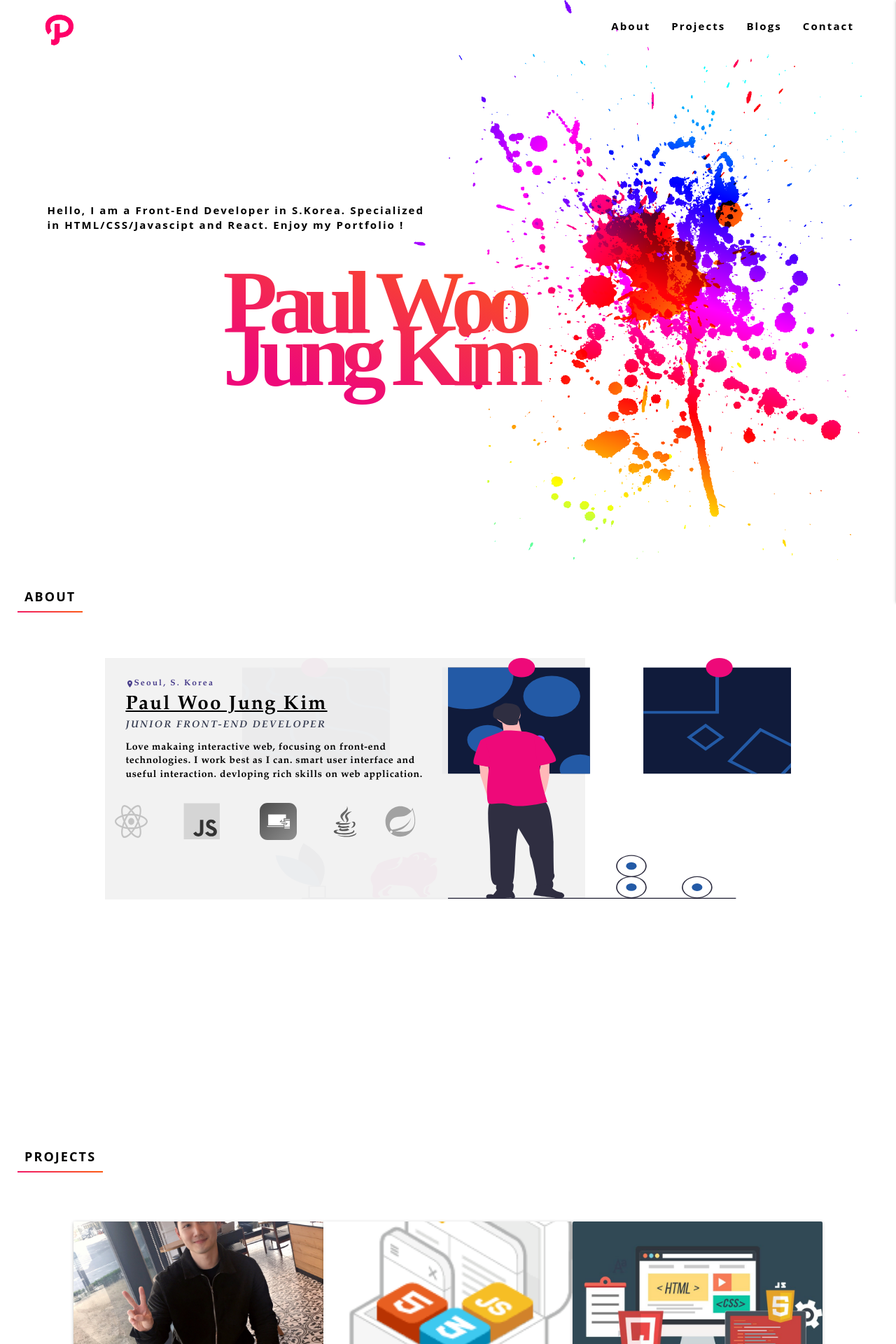
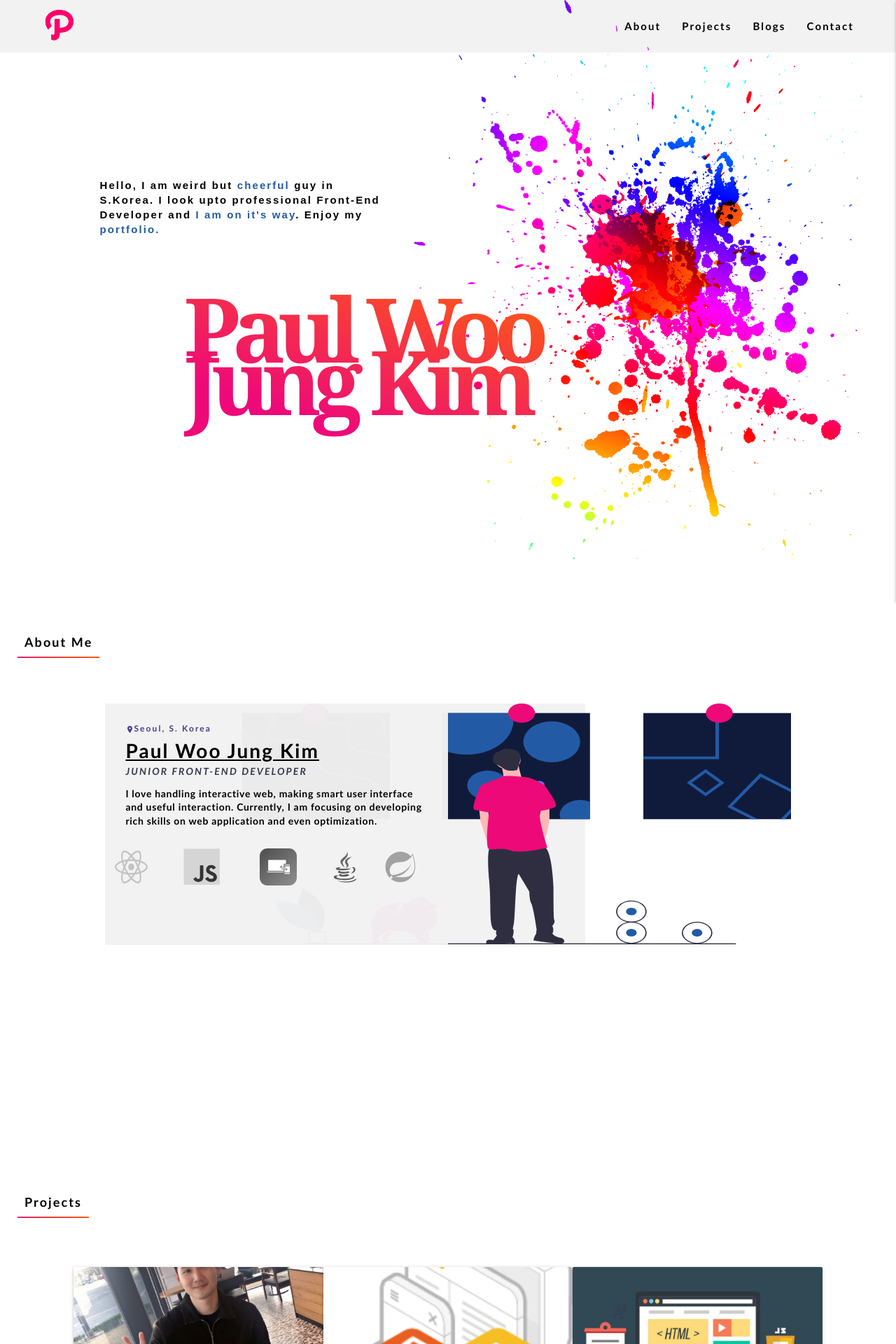
Before and after one commit to wj2kim/pilates-website, a React (Create React App) app: page / in a window 1280 px wide. Shown: the top 1920 px of the page at 70% size. Built offline with nearby package versions, Linux system fonts and the light colour scheme.

Commit message:
working on text WIP

```diff
--- a/src/App.js
+++ b/src/App.js
@@ -1,14 +1,42 @@
-import React from 'react';
+import React, { useState, useRef, useEffect } from 'react';
 import PageHeader from './pages/PageHeader';
 import PageBody from './pages/PageBody';
 import PageFooter from './pages/PageFooter';
 import './App.scss';
 
 function App() {
+  const [scrollTop, setScrollTop] = useState(0);
+  const convasEl = useRef();
+
+  const scrollEvent = () => {
+    const scrollY = window.scrollY;
+    console.log('here');
+    if (convasEl.current) {
+      const scroll = convasEl.current.scrollTop;
+      console.log(`scrollEvent, ${scrollY} , ${scrollTop}`);
+      setScrollTop(scroll);
+      console.log(convasEl.current.clientHeight);
+    }
+  };
+
+  // useEffect(() => {
+  //   if (convasEl.current) {
+  //     const convas = convasEl.current;
+  //     if (convas.scrollTop === 200) {
+  //       console.log('test1');
+  //     }
+  //   }
+  // });
+
   return (
     <div className="App">
       <div id="canvas-wrapper">
-        <div id="canvas">
+        <div
+          id="canvas"
+          ref={convasEl}
+          onScroll={scrollEvent}
+          style={{ overflowY: 'auto' }}
+        >
           <div id="page-header-wrapper">
             <PageHeader />
           </div>
--- a/src/App.scss
+++ b/src/App.scss
@@ -1,11 +1,12 @@
-// .canvas {
-//   font-family: Cerebri, Helvetica, Arial, sans-serif;
-//   font-weight: 400;
-//   font-size: 1.8rem;
-//   color: #000;
-//   letter-spacing: -0.018rem;
-//   // background-image: linear-gradient(45deg, #bfbfd9, #fff);
-// }
+html {
+  scroll-behavior: smooth;
+}
+
+@media screen and (prefers-reduced-motion: reduce) {
+  html {
+    scroll-behavior: auto;
+  }
+}
 
 @-ms-viewport {
   width: device-width;
--- a/src/components/pageBodyComponents/About.jsx
+++ b/src/components/pageBodyComponents/About.jsx
@@ -56,7 +56,7 @@ const About = () => {
   return (
     <section id="content-about" class="container-fluid">
       <div id="content-about-title">
-        <a className="link-2">ABOUT</a>
+        <a className="link-2">About Me</a>
       </div>
       <div id="image-stack" class="image-stack">
         <div class="row about-me">
@@ -70,9 +70,9 @@ const About = () => {
                 <div className="profile-name">Paul Woo Jung Kim</div>
                 <div className="profile-title">JUNIOR FRONT-END DEVELOPER</div>
                 <div className="profile-summary underline-effect-1">
-                  Love makaing interactive web, focusing on front-end
-                  technologies. I work best as I can. smart user interface and
-                  useful interaction. devloping rich skills on web application.
+                  I love handling interactive web, making smart user interface
+                  and useful interaction. Currently, I am focusing on developing
+                  rich skills on web application and even optimization.
                 </div>
               </div>
             </div>
--- a/src/components/pageBodyComponents/About.scss
+++ b/src/components/pageBodyComponents/About.scss
@@ -5,10 +5,12 @@
 
 #content-about {
   min-height: 100vh;
-  font: bold 14px/1.4 'Open Sans', arial, sans-serif;
+  font: bold 14px/1.4 'Trebuchet MS', 'Lucida Sans Unicode', 'Lucida Grande',
+    'Lucida Sans', Arial, sans-serif;
   letter-spacing: 0.15em;
   #content-about-title {
     padding: 10px;
+    padding-top: 5rem;
     font-size: large;
   }
   #image-stack {
@@ -21,8 +23,8 @@
   height: 23rem;
 }
 .about-me .about-content {
-  font: bold 14px/1.4 'LibreBaskerville-Regular', 'Palatino Linotype',
-    'Times New Roman', serif;
+  font: bold 14px/1.4 'Trebuchet MS', 'Lucida Sans Unicode', 'Lucida Grande',
+    'Lucida Sans', Arial, sans-serif;
   width: fit-content;
   padding: 0rem !important;
   background-color: hsla(0, 0%, 95%, 0.97);
@@ -86,13 +88,13 @@
   }
 }
 .icon-explain-wrapper {
-  padding: 5%;
+  padding: 3%;
   #icon-explain {
     text-align: center;
     #icon-explain-span {
-      font-size: medium;
-      letter-spacing: 0em;
-      font-family: fantasy;
+      font-size: 15px;
+      letter-spacing: -0.1em;
+      font-family: monospace;
     }
   }
 }
@@ -172,7 +174,7 @@
     right: 30% !important;
   }
   .icon-explain-wrapper {
-    padding: 5%;
+    padding: 4%;
     #icon-explain {
       #icon-explain-span {
         font-size: large;
@@ -247,7 +249,7 @@
     }
   }
   .icon-explain-wrapper {
-    padding: 5%;
+    padding: 4%;
     #icon-explain {
       #icon-explain-span {
         font-size: small;
@@ -282,6 +284,9 @@
         }
       }
     }
+  }
+  #icon-explain-span {
+    font-size: 13px !important;
   }
 }
 
--- a/src/components/pageBodyComponents/Blogs.scss
+++ b/src/components/pageBodyComponents/Blogs.scss
@@ -1,10 +1,12 @@
 #content-blog {
   min-height: 100vh;
-  font: bold 14px/1.4 'Open Sans', arial, sans-serif;
+  font: bold 14px/1.4 'Trebuchet MS', 'Lucida Sans Unicode', 'Lucida Grande',
+    'Lucida Sans', Arial, sans-serif;
   letter-spacing: 0.15em;
   // margin-bottom: 3rem;
   min-height: 24rem;
   #content-blog-title {
+    padding-top: 5rem !important;
     padding: 10px;
     font-size: large;
   }
--- a/src/components/pageBodyComponents/Contact.scss
+++ b/src/components/pageBodyComponents/Contact.scss
@@ -1,10 +1,12 @@
 #content-contact {
   min-height: 100vh;
 
-  font: bold 14px/1.4 'Open Sans', arial, sans-serif;
+  font: bold 14px/1.4 'Trebuchet MS', 'Lucida Sans Unicode', 'Lucida Grande',
+    'Lucida Sans', Arial, sans-serif;
   letter-spacing: 0.15em;
   margin-bottom: 6rem;
   #content-contact-title {
+    padding-top: 5rem !important;
     padding: 10px;
     font-size: large;
   }
--- a/src/components/pageBodyComponents/Projects.jsx
+++ b/src/components/pageBodyComponents/Projects.jsx
@@ -7,7 +7,7 @@ const Projects = () => {
     <section id="content-portfolio" className="container-fluid">
       <div id="content-portfolio-title">
         <a herf="#" className="link-2">
-          PROJECTS
+          Projects
         </a>
       </div>
       <div id="content-portfolio-body">
--- a/src/components/pageBodyComponents/Projects.scss
+++ b/src/components/pageBodyComponents/Projects.scss
@@ -1,10 +1,12 @@
 #content-portfolio {
   min-height: 100vh;
-  font: bold 14px/1.4 'Open Sans', arial, sans-serif;
+  font: bold 14px/1.4 'Trebuchet MS', 'Lucida Sans Unicode', 'Lucida Grande',
+    'Lucida Sans', Arial, sans-serif;
   letter-spacing: 0.15em;
   margin-bottom: 1rem;
   min-height: 24rem;
   #content-portfolio-title {
+    padding-top: 5rem !important;
     padding: 10px;
     font-size: large;
   }
--- a/src/components/pageHeaderComponents/MainBanner.jsx
+++ b/src/components/pageHeaderComponents/MainBanner.jsx
@@ -12,8 +12,10 @@ const MainBanner = () => {
         <div className="row main-banner-row">
           <div className="introduction col-6">
             <div className="whoami">
-              Hello, I am a Front-End Developer in S.Korea. Specialized in
-              HTML/CSS/Javascipt and React. Enjoy my Portfolio !
+              Hello, I am weird but <span className="textEffect">cheerful</span>{' '}
+              guy in S.Korea. I look upto professional Front-End Developer and{' '}
+              <span className="textEffect">I am on it's way</span>. Enjoy my{' '}
+              <span className="textEffect">portfolio.</span>
             </div>
             <div className="mynameis">
               Paul Woo <br /> Jung Kim
--- a/src/components/pageHeaderComponents/MainBanner.scss
+++ b/src/components/pageHeaderComponents/MainBanner.scss
@@ -20,6 +20,10 @@
   }
 }
 
+.textEffect {
+  color: #235aa6;
+}
+
 .introduction.col-6 {
   align-self: center !important;
   flex: 0 0 50%;
@@ -37,12 +41,14 @@
     padding-top: 4rem;
     margin-bottom: 1rem;
     // color: #101b3b;
+    font-family: fantasy;
   }
   .mynameis {
     font-family: serif;
     padding-top: 2vh;
     padding-bottom: 3rem;
     // font-size: 22.5vh;
+    font-family: Cambria, Cochin, Georgia, Times, 'Times New Roman', serif;
     font-size: 11rem;
     font-weight: 900;
     // line-height: 16.5vh;
@@ -51,7 +57,7 @@
     color: transparent;
     -webkit-background-clip: text;
     background-clip: text;
-    left: 45%;
+    left: 35%;
     width: 100%;
     z-index: 1;
     position: relative;
@@ -92,7 +98,7 @@
 }
 @media (min-width: 1600px) {
   .whoami {
-    font-size: 1.4rem !important;
+    font-size: 1.3rem !important;
   }
   .mynameis {
     font-size: 13rem !important;
@@ -105,6 +111,9 @@
   }
   .whoami {
     font-size: 1rem !important;
+    margin-bottom: 3rem !important;
+    padding-left: 5rem !important;
+    padding-right: 5rem !important;
   }
   .mynameis {
     padding-top: 6vh !important;
@@ -164,6 +173,8 @@
   .whoami {
     padding-top: 5vh !important;
     font-size: 1rem !important;
+    padding-left: 0 !important;
+    padding-right: 0 !important;
   }
   .mynameis {
     padding-top: 5vh !important;
@@ -226,7 +237,9 @@
   .whoami {
     margin-left: 40% !important;
     width: 110% !important;
-    font-size: 1.3rem !important;
+    font-size: 1.1rem !important;
+    margin-top: 7rem !important;
+    margin-bottom: 2rem !important;
   }
   .mynameis {
     padding-top: 4vh !important;
@@ -243,7 +256,8 @@
     // width: 100%;
     position: relative;
     // width: 55rem;
-    right: 150%;
+    right: 120%;
+    bottom: 40%;
     // background-color: #101b3b;
     img {
       width: 160vh;
@@ -258,6 +272,7 @@
   }
 
   .banner-image-wrapper {
-    right: 180%;
+    right: 160%;
+    bottom: 40%;
   }
 }
--- a/src/pages/Navigation.jsx
+++ b/src/pages/Navigation.jsx
@@ -21,7 +21,7 @@ const Navigation = () => {
   return (
     <div id="navigation">
       <div id="sticky-top-menu" className="navbar-fixed ">
-        <nav className="transparent z-depth-0">
+        <nav className="white z-depth-0">
           <div className="nav-wrapper">
             <a href="/" className="brand-logo left black-text">
               <img
--- a/src/pages/Navigation.scss
+++ b/src/pages/Navigation.scss
@@ -1,5 +1,6 @@
 #navigation {
-  font: bold 14px/1.4 'Open Sans', arial, sans-serif;
+  font: bold 14px/1.4 'Trebuchet MS', 'Lucida Sans Unicode', 'Lucida Grande',
+    'Lucida Sans', Arial, sans-serif;
   letter-spacing: 0.15em;
 }
 
@@ -19,13 +20,14 @@
   }
 }
 
-nav.transparent {
+nav.white {
   height: 5rem;
   padding-right: 3rem;
+  background-color: rgba(0, 0, 0, 0.05) !important;
 }
 
 @media (max-width: 992px) {
-  nav.transparent {
+  nav.white {
     padding-right: 0;
   }
 }
@@ -35,10 +37,6 @@ nav.transparent {
   //   height: 140% !important;
 }
 
-.waves-effect.waves-brown .waves-ripple {
-  background-color: rgba(35, 90, 166, 0.9);
-}
-
 nav .sidenav-trigger i {
   font-size: 40px !important;
 }
@@ -46,6 +44,7 @@ nav .sidenav-trigger i {
 .nav-wrapper {
   .brand-logo {
     height: 100%;
+    top: 0 !important;
   }
   ul {
     height: 100%;
```
